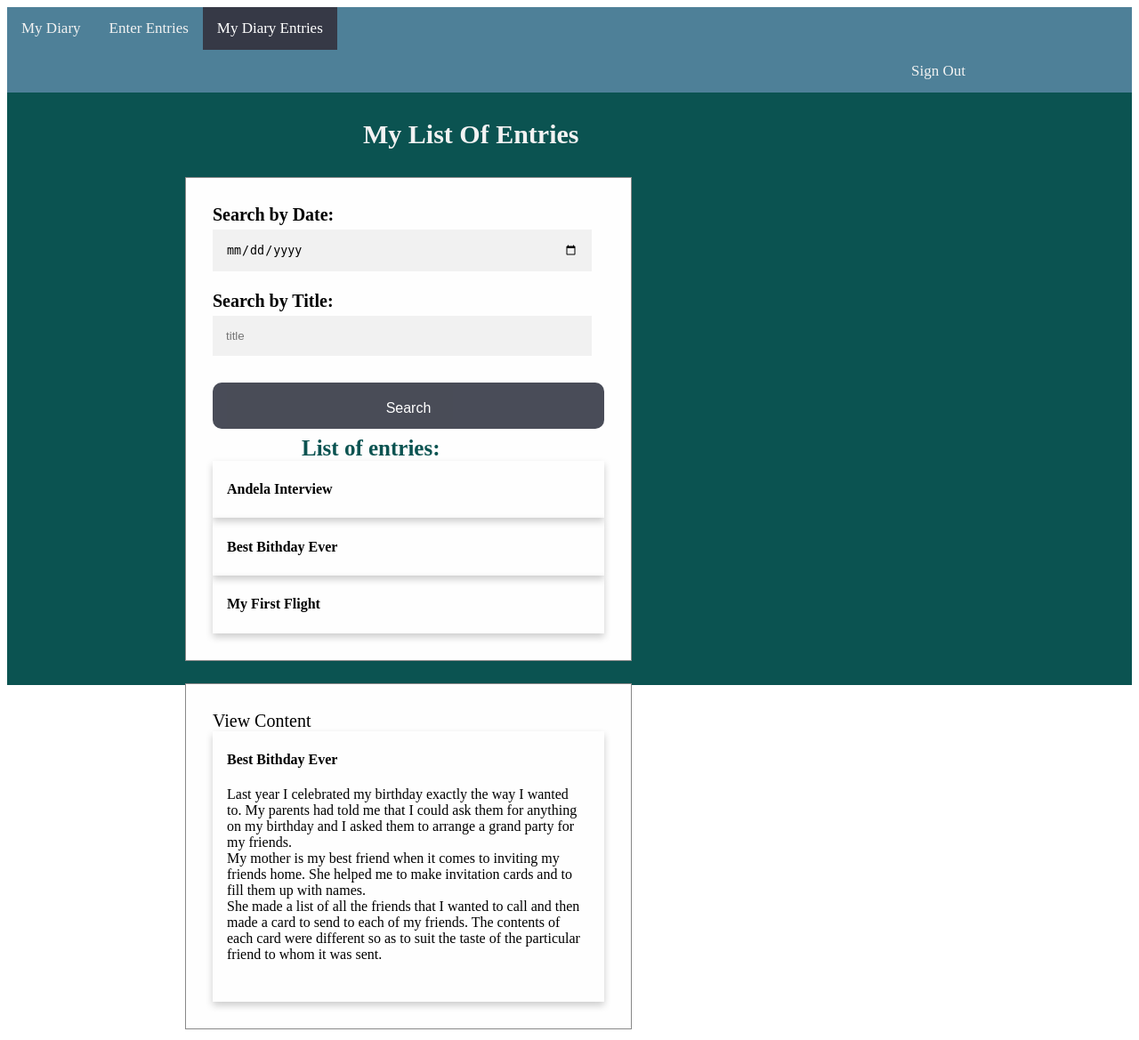
After one commit to minatah/MyDiaryUI, a Python web app: template templates/diaryContent.html in a window 1280 px wide. The commit adds this page. Shown: the whole page at 89% size. Run offline with Jinja, Linux system fonts and the light colour scheme; the template is opened without the code that fills it, so the values that code supplies are empty.

Commit message:
implement diary content

```diff
--- /dev/null
+++ b/css/diarycontent.css
@@ -0,0 +1,156 @@
+.layout{
+    background-color: #0B5351;
+    height: 762px;
+    align-content: center;
+    width: 100%;
+
+}
+.topnav {
+    overflow: hidden;
+    background-color: #4E8098;
+  }
+
+  .topnav a {
+    float: left;
+    color: #f2f2f2;
+    text-align: center;
+    padding: 14px 16px;
+    text-decoration: none;
+    font-size: 17px;
+  }
+
+  .topnav a:hover {
+    background-color: #ddd;
+    color: rgb(153, 134, 98);
+  }
+
+  .topnav a.active {
+    background-color:#363946;
+    color: white;
+  }
+  .signout{
+
+    margin-left: 1000px;
+    float: right;
+  }
+  .card {
+    /* Add shadows to create the "card" effect */
+    box-shadow: 0 4px 8px 0 rgba(0,0,0,0.2);
+    transition: 0.3s;
+}
+
+/* On mouse-over, add a deeper shadow */
+.card:hover {
+    box-shadow: 0 8px 16px 0 rgba(0,0,0,0.2);
+}
+
+/* Add some padding inside the card container */
+.container {
+    padding: 2px 16px;
+}
+.container2 {
+    padding: 2px 16px;
+    width: 400px;
+    height: 300px;
+}
+.content-entry {
+
+    font-style:normal;
+    font-size: 20px;
+    font-weight: bold;
+}
+.contents-entry {
+
+    font-style:normal;
+    font-size: 25px;
+    margin-left: 100px;
+    color: #0B5351;
+    font-weight: bold;
+}
+
+.contents {
+    margin-top: 30px;
+    color: #f2f2f2;
+    font-size: 30px;
+    font-weight: bold;
+    margin-left: 400px;
+
+}
+.entries-content {
+    width: 95%;
+    padding: 15px;
+    height: 110px;
+    margin: 5px 0 22px 0;
+    display: inline-block;
+    border: none;
+    background: #f1f1f1;
+}
+.list-entry {
+
+    font-style:normal;
+    font-size: 20px;
+
+
+}
+.listentries-content {
+    width: 95%;
+    padding: 15px;
+    height: 250px;
+    margin: 2px 0 22px 0;
+    display: inline-block;
+    border: none;
+    background: #f1f1f1;
+}
+.myentries {
+    width: 90%;
+    padding: 15px;
+    margin: 5px 0 22px 0;
+    display: inline-block;
+    border: none;
+    background: #f1f1f1;
+}
+.contentcontainer {
+    padding: 30px;
+}
+.btnentry {
+    background-color: #363946;
+    color: white;
+    padding: 14px 20px;
+    margin: 8px 0;
+    border: none;
+    cursor: pointer;
+    width: 100%;
+    opacity: 0.9;
+    border-radius: 10px;
+    border-color: #107713;
+    padding-top: 20px;
+    font-size: 100%;
+}
+.entry-content {
+    background-color: #fefefe;
+   /* margin: 5% auto 15% auto;*/ /* 5% from the top, 15% from the bottom and centered */
+
+    margin-top: 1%;
+    margin-bottom: 1%;
+    margin-left: 200px;
+    border: 1px solid #888;
+    width: 80%; /* Could be more or less, depending on screen size */
+    width:500px;
+    vertical-align: middle;
+    display: inline-block;
+
+}
+.content of title {
+    background-color: #fefefe;
+   /* margin: 5% auto 15% auto;*/ /* 5% from the top, 15% from the bottom and centered */
+
+    margin-top: 3%;
+    margin-bottom: 4%;
+    border: 1px solid #888;
+    width: 80%; /* Could be more or less, depending on screen size */
+    width:500px;
+    height: 300px;
+    vertical-align: middle;
+    display: inline-block;
+    margin-right: 100px;
+}
--- a/css/entry.css
+++ b/css/entry.css
@@ -39,7 +39,7 @@
     background-color: #fefefe;
    /* margin: 5% auto 15% auto;*/ /* 5% from the top, 15% from the bottom and centered */
 
-    margin-top: 3%;
+    margin-top: 1%;
     margin-bottom: 5%;
     border: 1px solid #888;
     width: 80%; /* Could be more or less, depending on screen size */
--- /dev/null
+++ b/templates/diaryContent.html
@@ -0,0 +1,101 @@
+<!DOCTYPE html>
+<html lang="en">
+
+<head>
+    <meta charset="UTF-8">
+    <meta name="viewport" content="width=device-width, initial-scale=1.0">
+    <meta http-equiv="X-UA-Compatible" content="ie=edge">
+    <title>Document</title>
+    <link rel="stylesheet" media="screen" href="../css/diarycontent.css">
+
+</head>
+
+<body>
+    <div class="layout">
+
+        <div class="topnav">
+            <a href="../index.html"> My Diary </a>
+            <a href="./entries.html"> Enter Entries </a>
+            <a class="active"> My Diary Entries </a>
+            <a href="../index.html" class="signout">Sign Out </a>
+        </div>
+        <div class="contents">
+            My List Of Entries
+        </div>
+        <br>
+        <div class="entry-content">
+            <form>
+                <div class="contentcontainer">
+                    <label class="content-entry">
+                        Search by Date:
+                    </label>
+                    <br>
+                    <input type="date" placeholder="Date" class="myentries" required>
+                    <br>
+                    <label class="content-entry">
+                        Search by Title:
+                    </label>
+                    <br>
+                    <input type="text" placeholder="title" class="myentries" required>
+                    <br>
+                    <button class="btnentry">
+                        Search
+                    </button>
+                    <label class="contents-entry">
+                        List of entries:
+                    </label>
+                    <div class="card">
+                        <div class="container">
+                            <h4>
+                                <b>Andela Interview</b>
+                            </h4>
+                        </div>
+                    </div>
+                    <div class="card">
+                        <div class="container">
+                            <h4>
+                                <b>Best Bithday Ever</b>
+                            </h4>
+                        </div>
+                    </div>
+                    <div class="card">
+                        <div class="container">
+                            <h4>
+                                <b>My First Flight</b>
+                            </h4>
+                        </div>
+                    </div>
+
+                </div>
+            </form>
+
+        </div>
+        <div class="entry-content">
+            <form>
+                <div class="contentcontainer">
+                    <label class="list-entry">
+                        View Content
+                    </label>
+                    <div class="card">
+                            <div class="container2">
+                                <h4>
+                                    <b>Best Bithday Ever</b>
+                                </h4>
+                                <label >Last year I celebrated my birthday exactly the way I wanted to.
+                                        My parents had told me that I could ask them for anything on my birthday
+                                        and I asked them to arrange a grand party for my friends.<br>My mother is my best friend
+                                         when it comes to inviting my friends home.
+                                          She helped me to make invitation cards and to fill them up with names.<br>
+                                          She made a list of all the friends that I wanted to call and then made a card to send to each of my friends.
+                                           The contents of each card were different so as to suit the taste of the particular friend to whom it was sent.
+                                    </label>
+                            </div>
+                        </div>
+                </div>
+            </form>
+        </div>
+
+    </div>
+</body>
+
+</html>
```
Also changed, not shown: index.html (+4 -5 lines), templates/entries.html (+8 -9 lines), templates/signin.html (+3 -4 lines).
